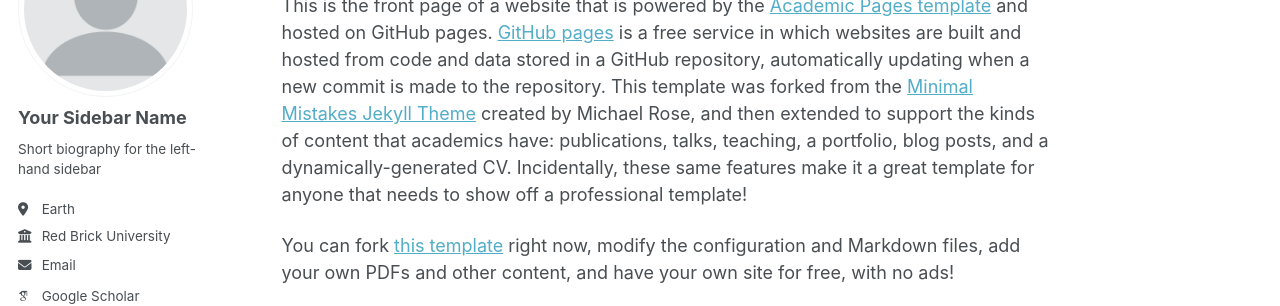
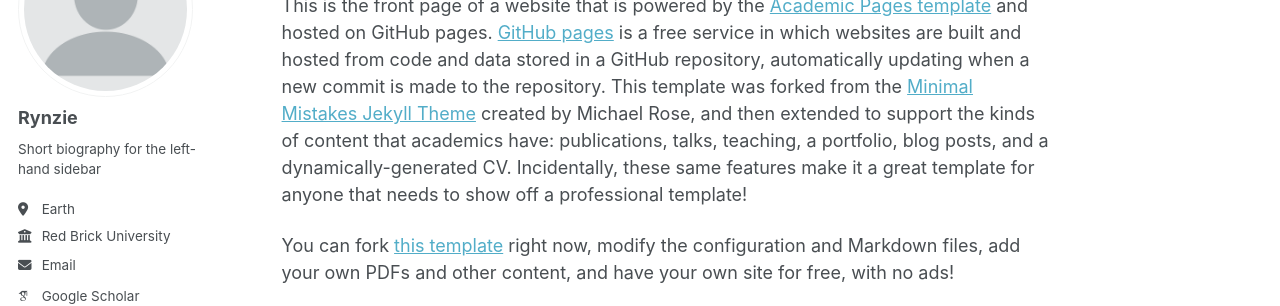
Before and after one commit to Rynzie02/Rynzie02.github.io, a Jekyll site: the page built from _pages/about.md, in a window 1280 px wide. Shown: the part 177-483 px from the top of the page. Built offline with Jekyll 4.4.1, drawn with Linux system fonts in a browser that asks for light colours; some web fonts are replaced; a script bundle is joined from its source files by our own code; library files that are not in the unit come from our copies.

Commit message:
change name

```diff
--- a/_config.yml
+++ b/_config.yml
@@ -24,7 +24,7 @@ repository               : "academicpages/academicpages.github.io"
 author:
   # Biographic information
   avatar           : "profile.png"
-  name             : "Your Sidebar Name"
+  name             : "Rynzie"
   pronouns         : # example: "she/her"
   bio              : "Short biography for the left-hand sidebar"
   location         : "Earth"
```
